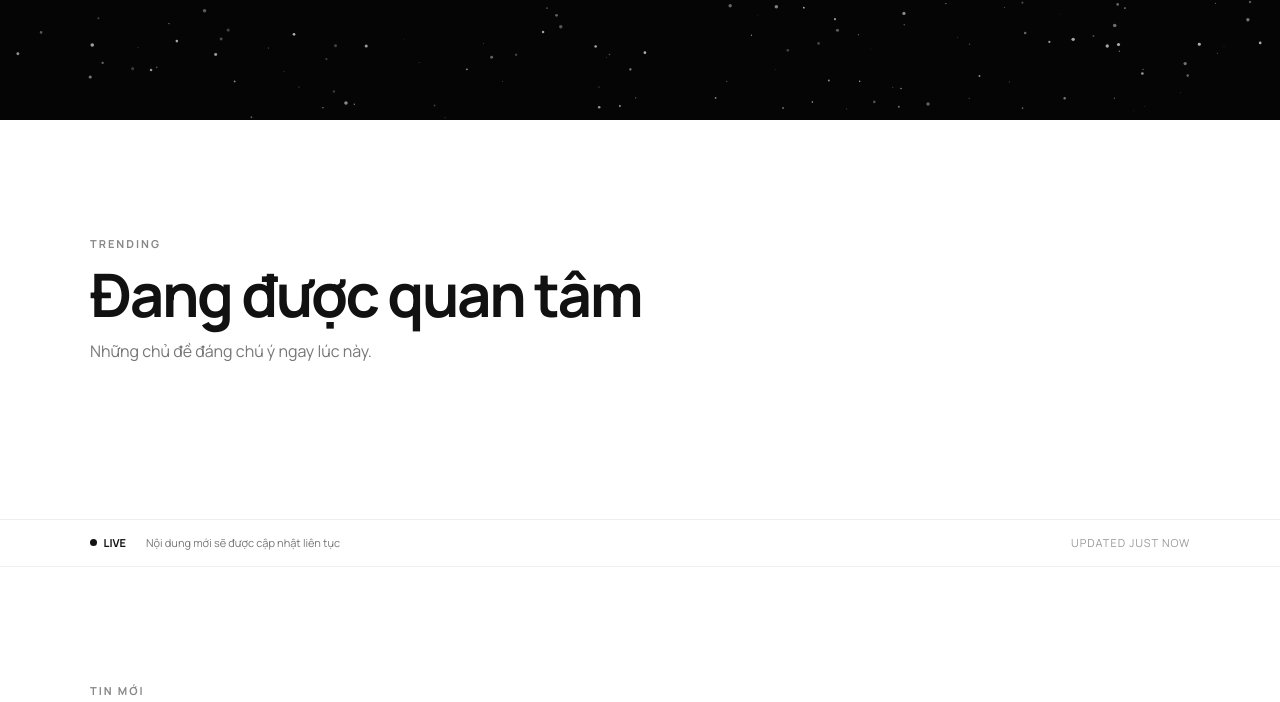
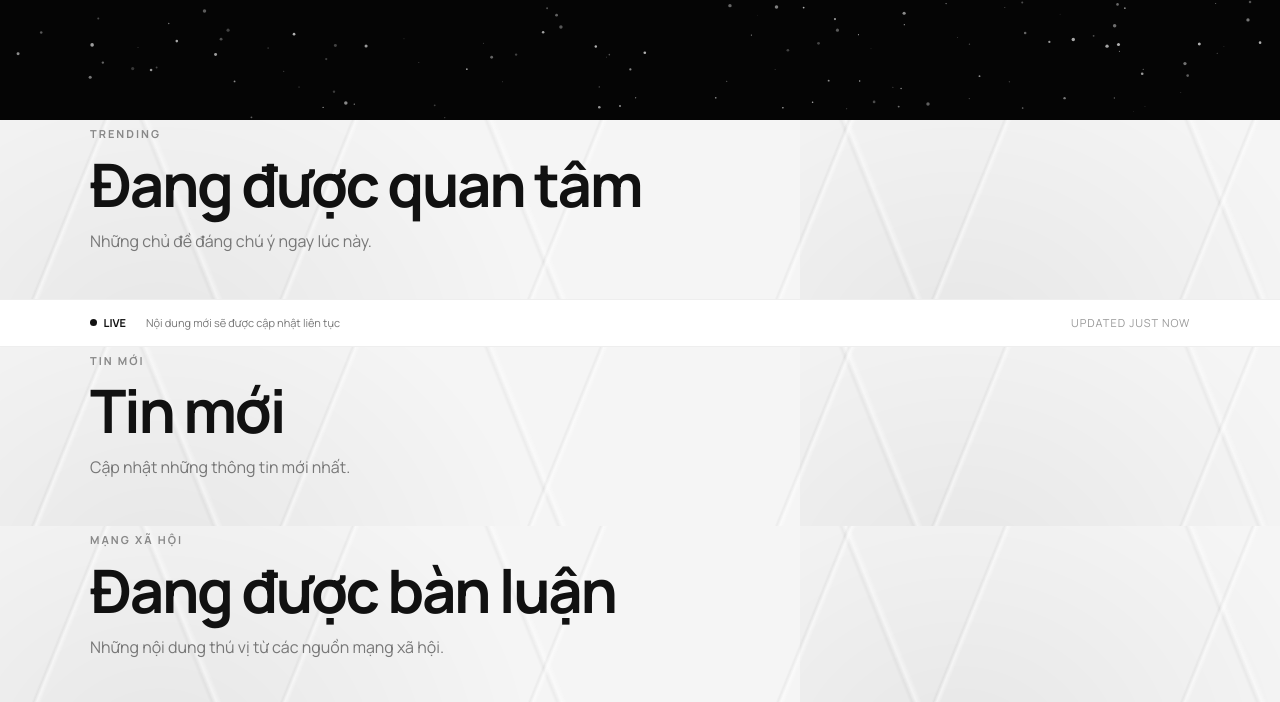
Before and after one commit to haquocnhat/ha-quoc-nhat, a website: page public/index.html in a window 1280 px wide. Shown: the part 680-1382 px from the top of the page. Drawn offline with Linux system fonts and the light colour scheme; no server answers; animation ran at ten frames a second.

Commit message:
Update marble background

```diff
--- a/public/css_moi.css
+++ b/public/css_moi.css
@@ -225,7 +225,51 @@ section {
 .news-section,
 .social-section,
 .about-section {
-  padding: 110px 7%;
+    background-color: #f5f5f5;
+
+    background-image:
+        /* Vân chính */
+        repeating-linear-gradient(
+            112deg,
+            transparent 0px,
+            transparent 95px,
+            rgba(70,70,70,.055) 97px,
+            rgba(255,255,255,.5) 100px,
+            transparent 104px,
+            transparent 230px
+        ),
+
+        /* Vân phụ */
+        repeating-linear-gradient(
+            68deg,
+            transparent 0px,
+            transparent 145px,
+            rgba(0,0,0,.035) 148px,
+            rgba(255,255,255,.45) 152px,
+            transparent 157px,
+            transparent 320px
+        ),
+
+        /* Loang nhẹ */
+        radial-gradient(
+            ellipse at 20% 30%,
+            rgba(0,0,0,.06) 0%,
+            transparent 42%
+        ),
+
+        radial-gradient(
+            ellipse at 80% 70%,
+            rgba(0,0,0,.045) 0%,
+            transparent 45%
+        );
+
+    background-size:
+        900px 700px,
+        700px 900px,
+        800px 800px,
+        1000px 1000px;
+
+    background-attachment: fixed;
 }
 
 .trending-grid {
```
